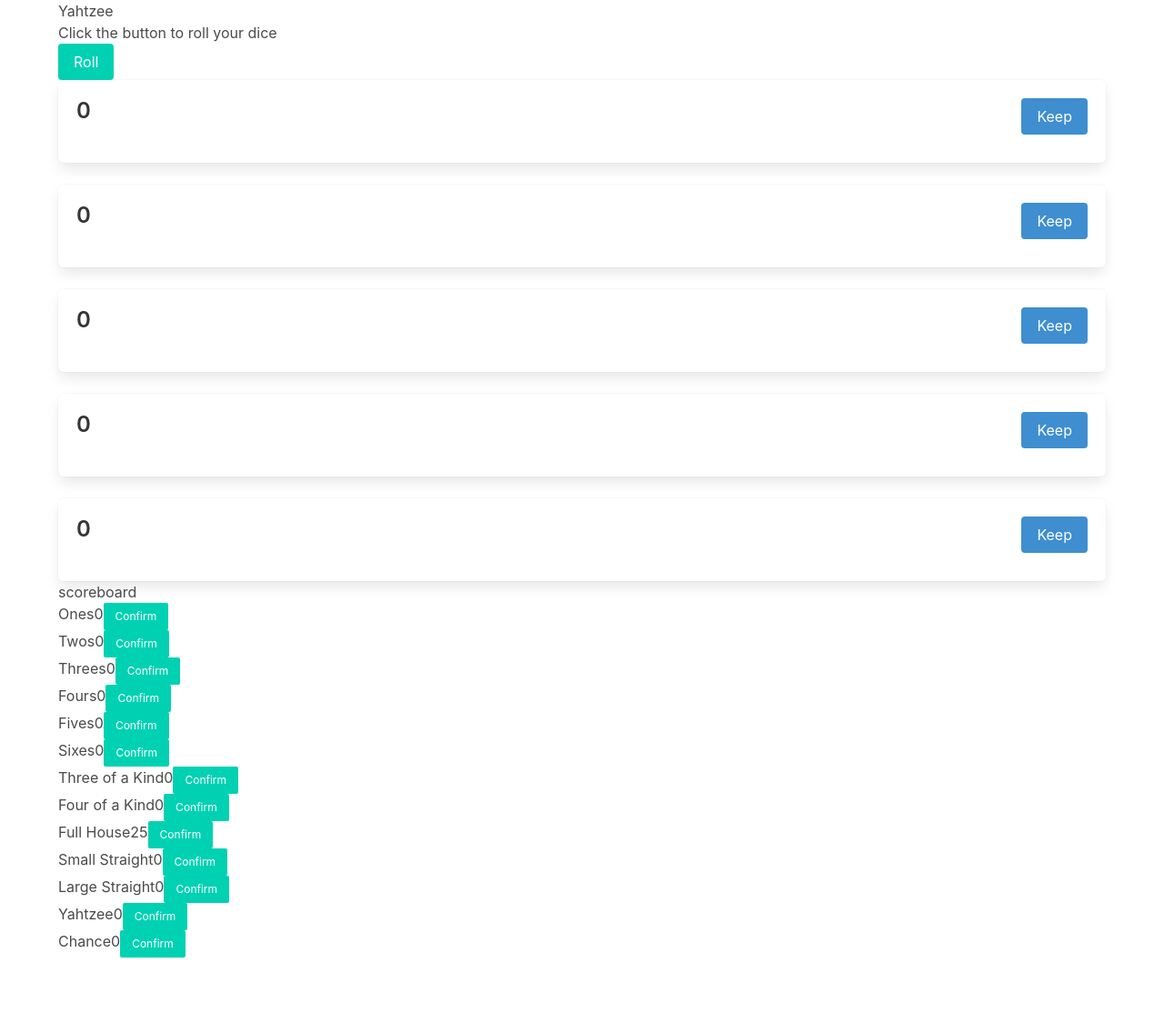
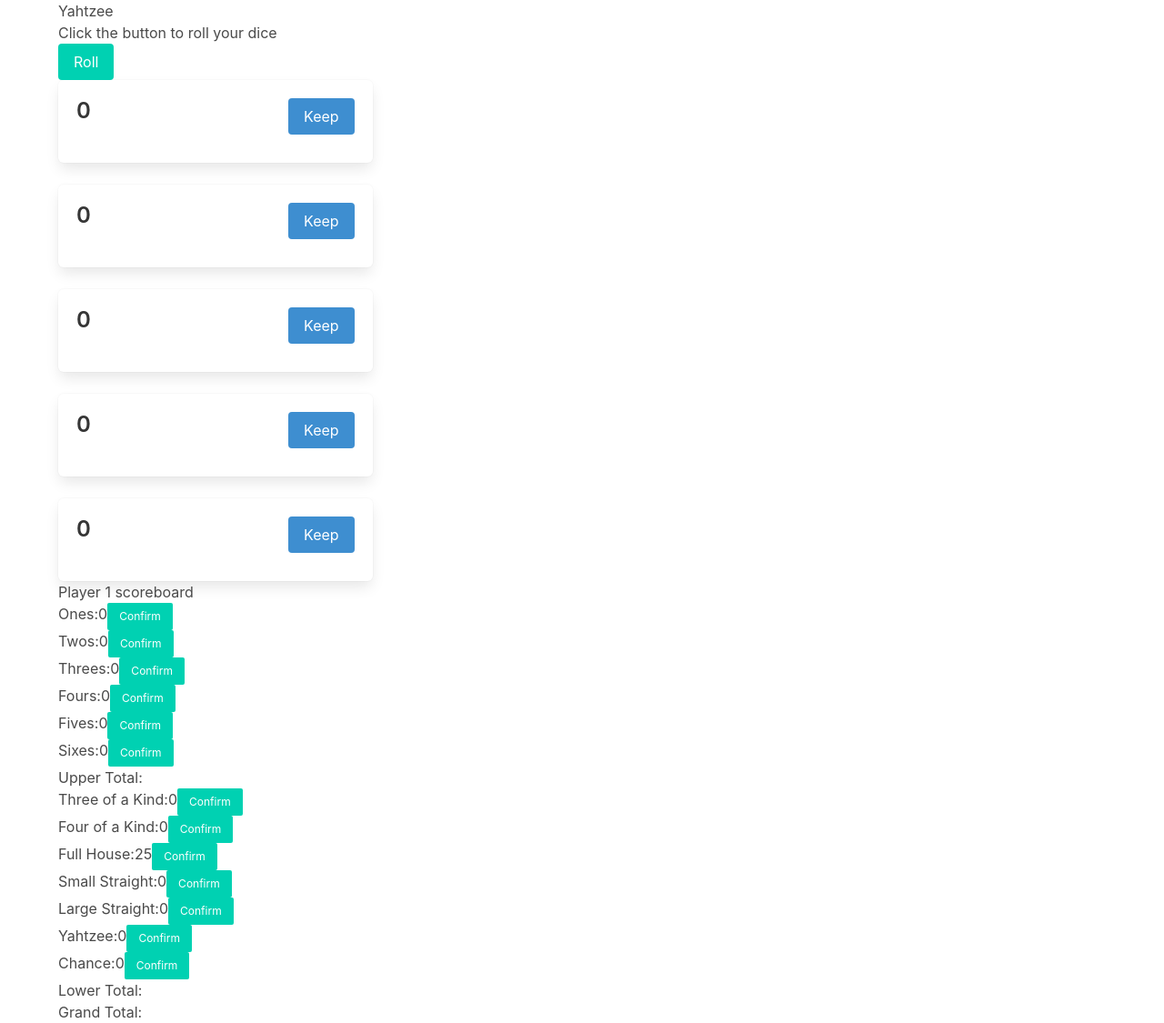
Before and after one commit to joshuaking06/Yahtzee-, a React app: page / in a window 1280 px wide. Shown: the whole page at 91% size. Before the commit the page ends 1053 px from the top, so only its background shows below. Built offline with nearby package versions, Linux system fonts and the light colour scheme.

Commit message:
upper and lower sections calculated properly with bonus and grand total

```diff
--- a/src/components/App.js
+++ b/src/components/App.js
@@ -1,5 +1,4 @@
 import React, { useState } from 'react'
-import Calculator from '../lib/Calculator'
 import DiceBox from './DiceBox'
 import Scoreboard from './ScoreBoard'
 import { newDice, newScores } from '../lib/data'
--- a/src/components/Scoreboard.js
+++ b/src/components/Scoreboard.js
@@ -4,23 +4,53 @@
 const Scoreboard = ({ dice, turnInfo, setTurnInfo, scores, setScore, setDice }) => {
 	const diceNums = dice.map((diceObj) => diceObj.num)
 	const saveScores = (name) => {
+		// calculate the individual score
 		const newScores = scores.map((score) => {
 			if (score.name === name) return { ...score, score: score.getScore(diceNums) }
 			return score
 		})
-		setDice(newDice)
 		const nextPlayer = turnInfo.player === 'Player 1' ? 'Player 2' : 'Player 1'
 		setTurnInfo({ player: nextPlayer, timesRolled: 0 })
-		return setScore(newScores)
+		setDice(newDice)
+		// calculate the totals of sections once all the individual categories are marked
+		const newAllScores = newScores.map((score) => {
+			if (score.name === 'Upper Total') {
+				const total = newScores
+					.filter((score) => score.section && score.section === 'upper')
+					.reduce((sum, acc) => sum + (acc.score || 0), 0)
+				if (total > 62) return { ...score, score: total + 35, bonus: true }
+				return { ...score, score: total }
+			}
+			if (score.name === 'Lower Total') {
+				const total = newScores
+					.filter((score) => score.section && score.section === 'lower')
+					.reduce((sum, acc) => sum + (acc.score || 0), 0)
+				return { ...score, score: total }
+			}
+			return score
+		})
+		// calculate grand total once upper and lower sections are finalized
+		const newAllScoresWithGrandTotal = newAllScores.map((score) => {
+			if (score.name === 'Grand Total') {
+				const total = newAllScores
+					.filter((score) => !score.section)
+					.reduce((sum, acc) => sum + (acc.score || 0), 0)
+				return { ...score, score: total }
+			}
+			return score
+		})
+		return setScore(newAllScoresWithGrandTotal)
 	}
 	return (
 		<div>
-			<h1>scoreboard</h1>
+			<h1>{turnInfo.player} scoreboard</h1>
 			{scores.map((score) => (
 				<p key={score.name}>
-					{score.name}
-					{!score.score && <span>{score.getScore(diceNums)}</span>}
-					{!score.score && (
+					{score.name}:
+					{score.score === undefined &&
+					score.getScore && <span>{score.getScore(diceNums)}</span>}
+					{score.score === undefined &&
+					score.getScore && (
 						<button
 							className="button is-primary is-small"
 							onClick={() => saveScores(score.name)}
--- a/src/lib/data.js
+++ b/src/lib/data.js
@@ -32,71 +32,97 @@
 	{
 		name: 'Ones',
 		score: undefined,
-		getScore: (arr) => Calculator.calcTopNum(1, arr)
+		getScore: (arr) => Calculator.calcTopNum(1, arr),
+		section: 'upper'
 	},
 	{
 		name: 'Twos',
 		score: undefined,
-		getScore: (arr) => Calculator.calcTopNum(2, arr)
+		getScore: (arr) => Calculator.calcTopNum(2, arr),
+		section: 'upper'
 	},
 	{
 		name: 'Threes',
 		score: undefined,
-		getScore: (arr) => Calculator.calcTopNum(3, arr)
+		getScore: (arr) => Calculator.calcTopNum(3, arr),
+		section: 'upper'
 	},
 	{
 		name: 'Fours',
 		score: undefined,
-		getScore: (arr) => Calculator.calcTopNum(4, arr)
+		getScore: (arr) => Calculator.calcTopNum(4, arr),
+		section: 'upper'
 	},
 	{
 		name: 'Fives',
 		score: undefined,
-		getScore: (arr) => Calculator.calcTopNum(5, arr)
+		getScore: (arr) => Calculator.calcTopNum(5, arr),
+		section: 'upper'
 	},
 	{
 		name: 'Sixes',
 		score: undefined,
-		getScore: (arr) => Calculator.calcTopNum(6, arr)
+		getScore: (arr) => Calculator.calcTopNum(6, arr),
+		section: 'upper'
+	},
+	{
+		name: 'Upper Total',
+		score: undefined,
+		bonus: false
 	},
 	{
 		name: 'Three of a Kind',
 		score: undefined,
 		getScore: Calculator.threeOfAKind,
-		counter: Calculator.counter
+		counter: Calculator.counter,
+		section: 'lower'
 	},
 	{
 		name: 'Four of a Kind',
 		score: undefined,
 		getScore: Calculator.fourOfAKind,
-		counter: Calculator.counter
+		counter: Calculator.counter,
+		section: 'lower'
 	},
 	{
 		name: 'Full House',
 		score: undefined,
 		getScore: Calculator.fullHouse,
-		counter: Calculator.counter
+		counter: Calculator.counter,
+		section: 'lower'
 	},
 	{
 		name: 'Small Straight',
 		score: undefined,
-		getScore: Calculator.smallStraight
+		getScore: Calculator.smallStraight,
+		section: 'lower'
 	},
 	{
 		name: 'Large Straight',
 		score: undefined,
-		getScore: Calculator.largeStraight
+		getScore: Calculator.largeStraight,
+		section: 'lower'
 	},
 	{
 		name: 'Yahtzee',
 		score: undefined,
 		getScore: Calculator.yahtzee,
-		counter: Calculator.counter
+		counter: Calculator.counter,
+		section: 'lower'
 	},
 	{
 		name: 'Chance',
 		score: undefined,
-		getScore: Calculator.chance
+		getScore: Calculator.chance,
+		section: 'lower'
+	},
+	{
+		name: 'Lower Total',
+		score: undefined
+	},
+	{
+		name: 'Grand Total',
+		score: undefined
 	}
 ]
 
--- a/src/style.scss
+++ b/src/style.scss
@@ -5,4 +5,5 @@
 .box {
 	display: flex;
 	justify-content: space-between;
+	width: 30%;
 }
```
